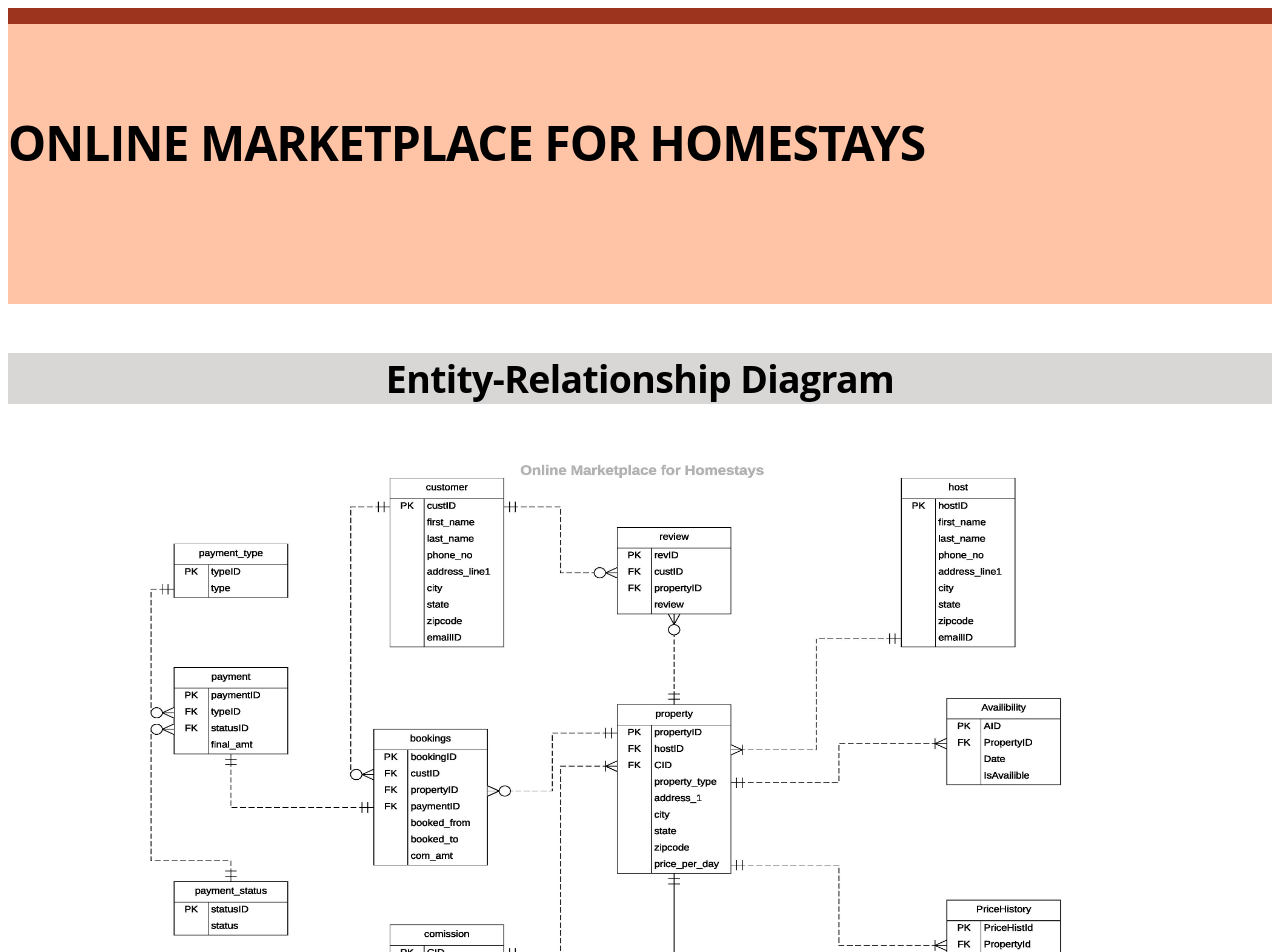
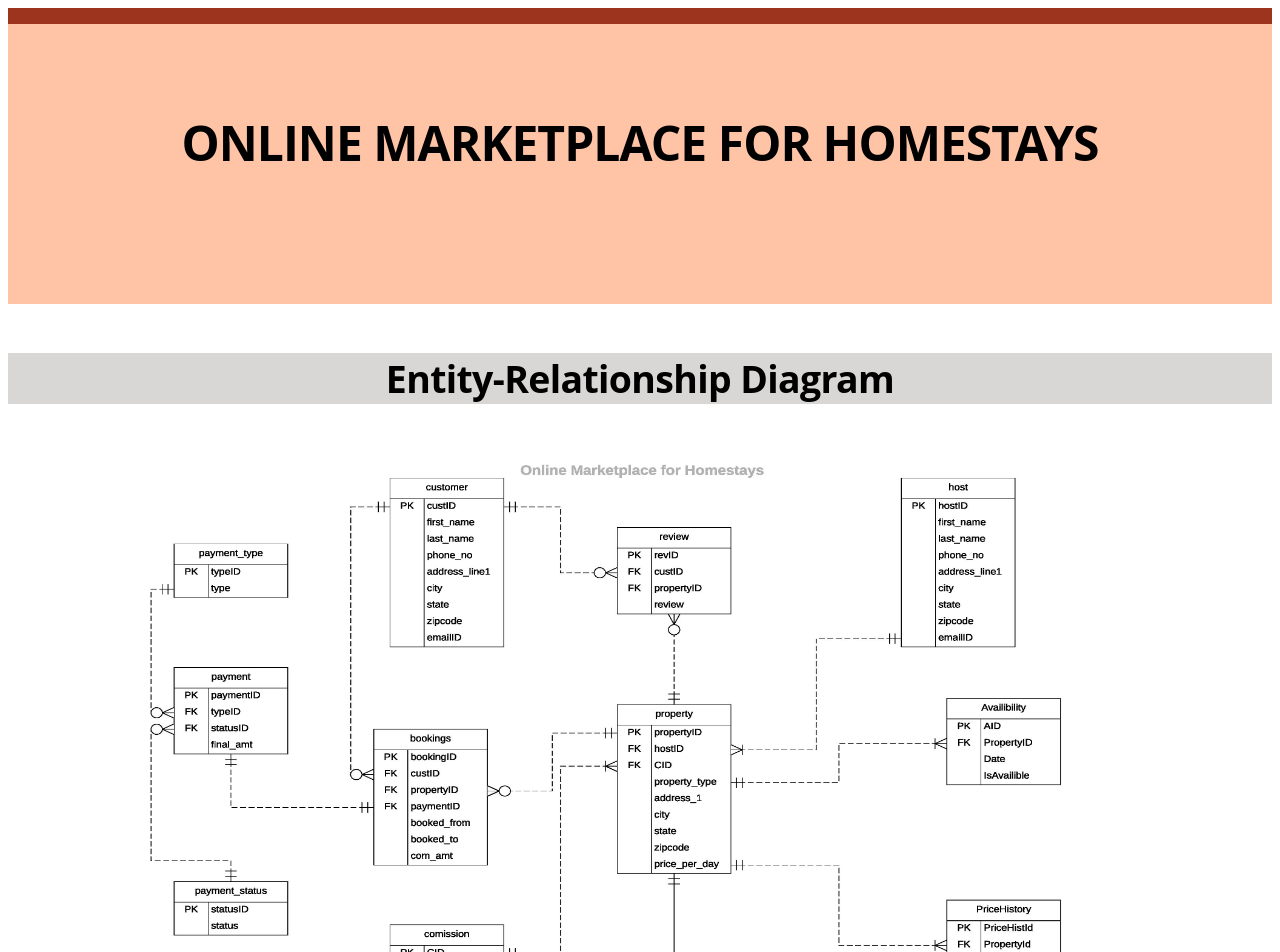
Before and after one commit to shreyakaul/shreyakaul.github.io, a Jekyll site: the page online-homestay.html, which Jekyll copies as it is, in a window 1280 px wide. Shown: the top 952 px of the page. Built offline with Jekyll 4.4.1, drawn with Linux system fonts in a browser that asks for light colours.

Commit message:
Update online-homestay.css

```diff
--- a/css/online-homestay.css
+++ b/css/online-homestay.css
@@ -1,7 +1,3 @@
-.mast-head1,{
-  text-align: center;
-}
-
 .mast {
   padding: 6em 0;
   background-color: #FFC3A5;
@@ -20,6 +16,7 @@
     font-size: 3em;
     letter-spacing: -0.02em;
     text-transform: uppercase;
+    text-align: center;
 }
 
 .erd-background {
```
